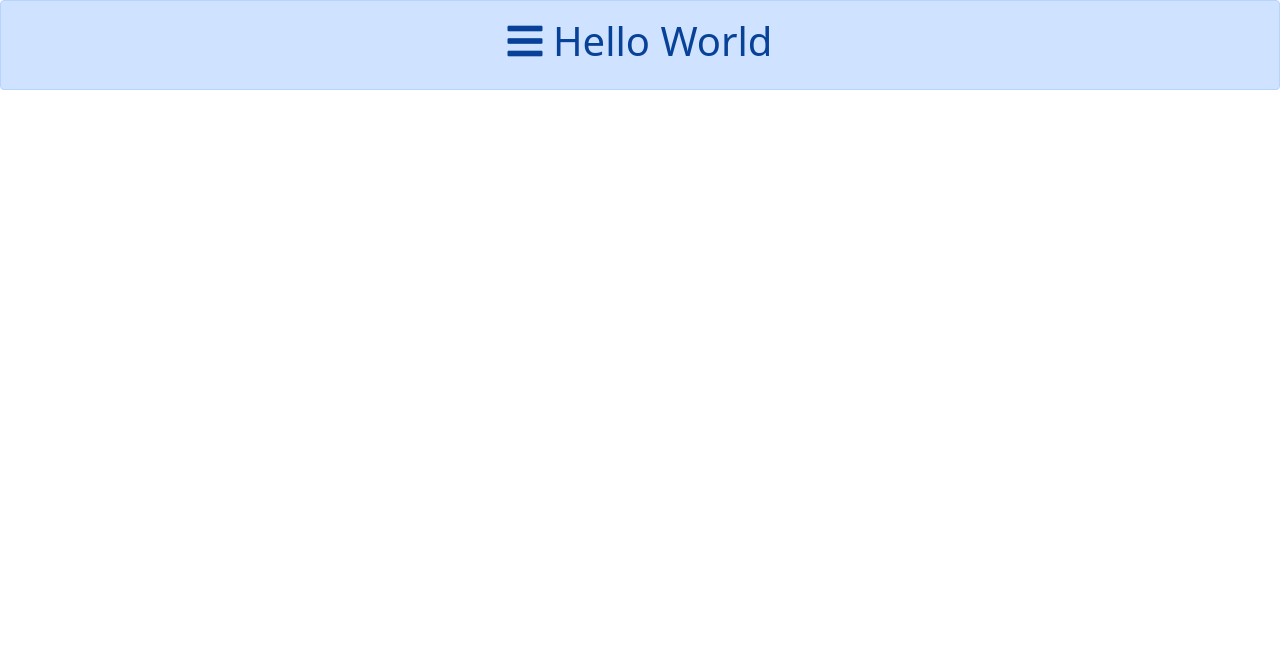
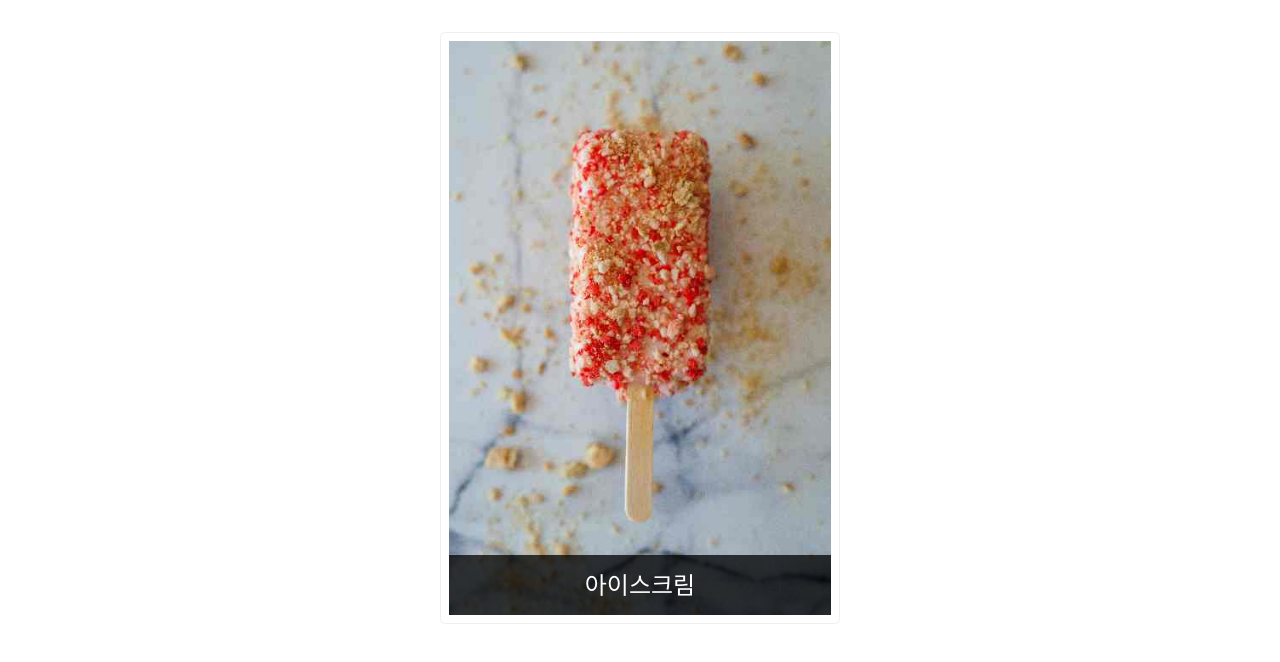
Before and after one commit to booldook/2021-sc-app-21-vue-component, a Vue app: page / in a window 1280 px wide. Shown: the top 662 px of the page. Built offline with nearby package versions, Linux system fonts and the light colour scheme.

Commit message:
ImgCp 작업중

```diff
--- a/package.json
+++ b/package.json
@@ -8,6 +8,7 @@
   },
   "dependencies": {
     "@fortawesome/fontawesome-free": "^5.15.4",
+    "axios": "^0.22.0",
     "bootstrap": "^5.1.1",
     "core-js": "^3.6.5",
     "vue": "^2.6.11"
@@ -22,7 +23,7 @@
     "vue-template-compiler": "^2.6.11"
   },
   "browserslist": [
-    "> 1%",
+    "> 0.1%",
     "last 2 versions",
     "not dead"
   ]
--- a/src/App.vue
+++ b/src/App.vue
@@ -1,18 +1,33 @@
 <template>
-	<div class="alert alert-primary">
-		<h1 class="text-center">
-			<i class="fa fa-bars"></i>
-			Hello World
-		</h1>
+	<div class="app-wrapper">
+		<ImgCp />
 	</div>
 </template>
 
 <script>
+import axios from 'axios'
+import ImgCp from './components/ImgCp.vue'
+
 export default {
-
+	name: 'App',
+	components: { ImgCp },
+	beforeCreate() {
+		console.log('beforeCreate')
+	},
+	beforeMount() {
+		console.log('beforeMount')
+	},
+	async created() {
+		console.log('Create')
+		const { data } = await axios.get('/json/foods.json')
+		console.log(data)
+	}
 }
 </script>
 
-<style lang="scss">
-
+<style lang="scss" scoped>
+.app-wrapper {
+	max-width: 400px;
+	margin: 2em auto;
+}
 </style>
--- /dev/null
+++ b/src/components/ImgCp.vue
@@ -0,0 +1,39 @@
+<template>
+	<div class="img-wrapper">
+		<img src="/img/f1.jpg" alt="아이스크림" class="w-100">
+		<div class="title-wrap">아이스크림</div>
+	</div>
+</template>
+
+<script>
+export default {
+	name: 'ImgCp'
+}
+</script>
+
+<style lang="scss" scoped>
+.img-wrapper {
+	border: 1px solid #efefef;
+	padding: .5em;
+	border-radius: .325em;
+	position: relative;
+	img {
+		opacity: 1;
+		transition: all .5s;
+		&:hover {
+			opacity: .75;
+		}
+	}
+	.title-wrap {
+		position: absolute;
+		background-color: rgba(0, 0, 0, .75);
+		color: #fff;
+		font-size: 1.5em;
+		text-align: center;
+		width: calc(100% - .65em);
+		left: .325em;
+		bottom: .325em;
+		padding: .5em 0;
+	}
+}
+</style>
```
Also changed, not shown: src/components/HelloWorld.vue (deleted, +0 -57 lines), vue.config.js (added), 1 other file (tests, documents, lock files or other folders).
